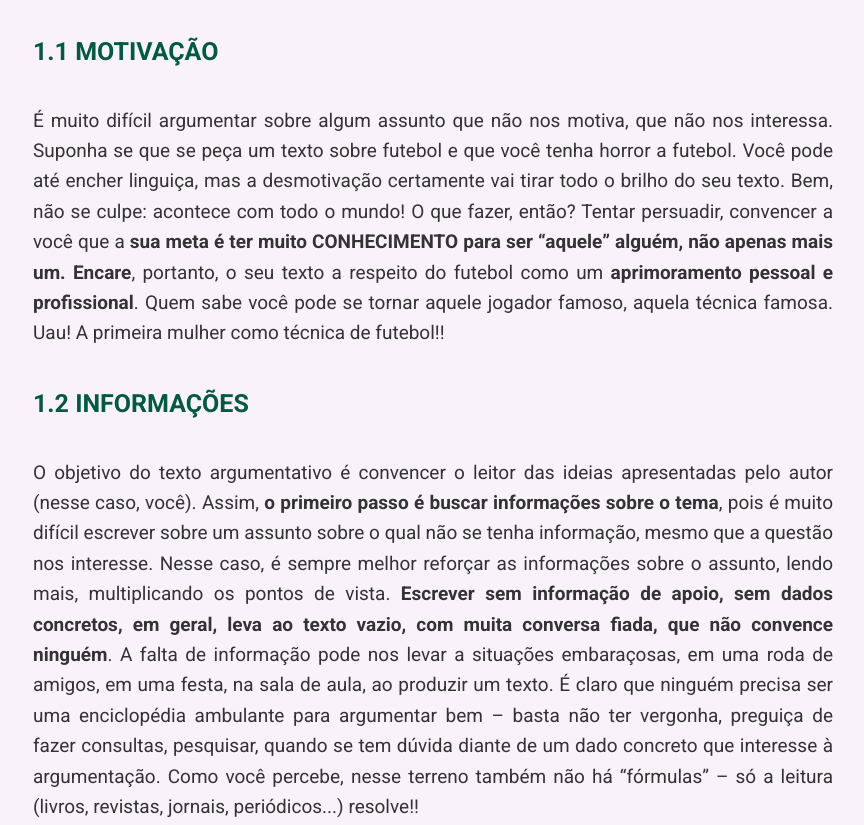
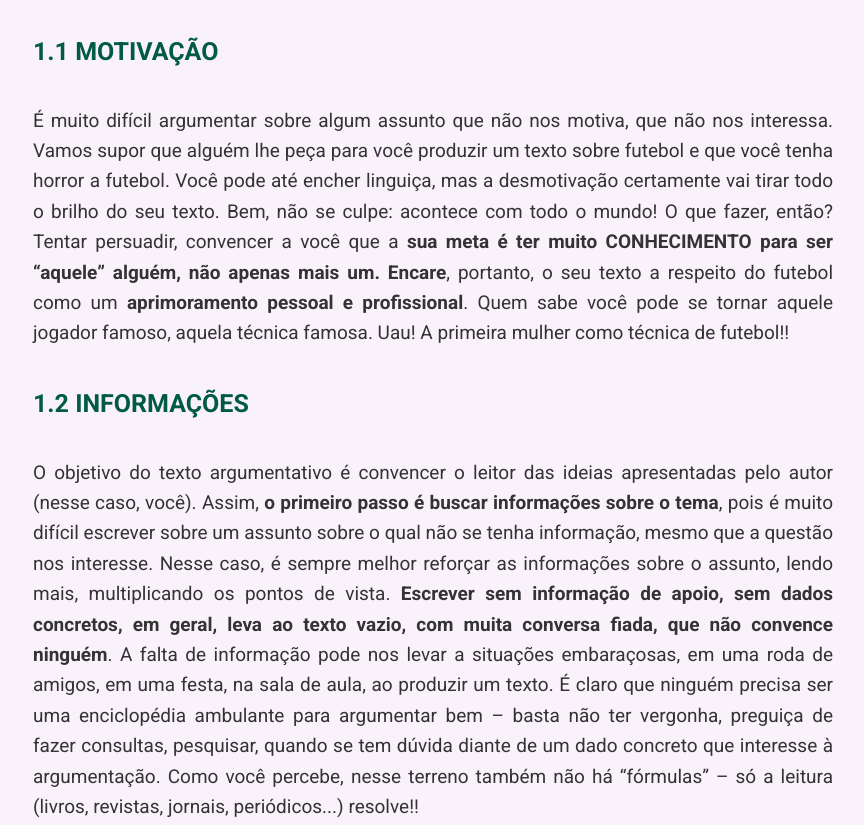
Before and after one commit to DropeVinicius/nivel2un3, a plain HTML site: page index.html in a window 1280 px wide. Shown: the part 2618-3443 px from the top of the page, without its empty margins (207-1071 px from the left). Drawn offline with nearby package versions, Linux system fonts and the light colour scheme.

Commit message:
Quarto commit

```diff
--- a/index.html
+++ b/index.html
@@ -1285,8 +1285,8 @@
             1.1 MOTIVAÇÃO
         </h1>
         <p>
-            É muito difícil argumentar sobre algum assunto que não nos motiva, que não nos interessa. Suponha
-            se que se peça um texto sobre futebol e que você tenha horror a futebol. Você pode até encher linguiça,
+            É muito difícil argumentar sobre algum assunto que não nos motiva, que não nos interessa. Vamos
+            supor que alguém lhe peça para você produzir um texto sobre futebol e que você tenha horror a futebol. Você pode até encher linguiça,
             mas a desmotivação certamente vai tirar todo o brilho do seu texto. Bem, não se culpe: acontece com
             todo o mundo! O que fazer, então? Tentar persuadir, convencer a você que a <strong>sua meta é ter muito
             CONHECIMENTO para ser “aquele” alguém, não apenas mais um. Encare</strong>, portanto, o seu texto a
@@ -1476,7 +1476,7 @@
         </h1>
         <p>
             O texto argumentativo apresenta uma estrutura em três momentos e com suas respectivas características,
-            como já é de seu conhecimento:
+            como já é de seu conhecimento. Clique nos três momentos para obter maiores informações.
         </p>
         <div class="tabs-container">
             <div class="tabs-header">
```
